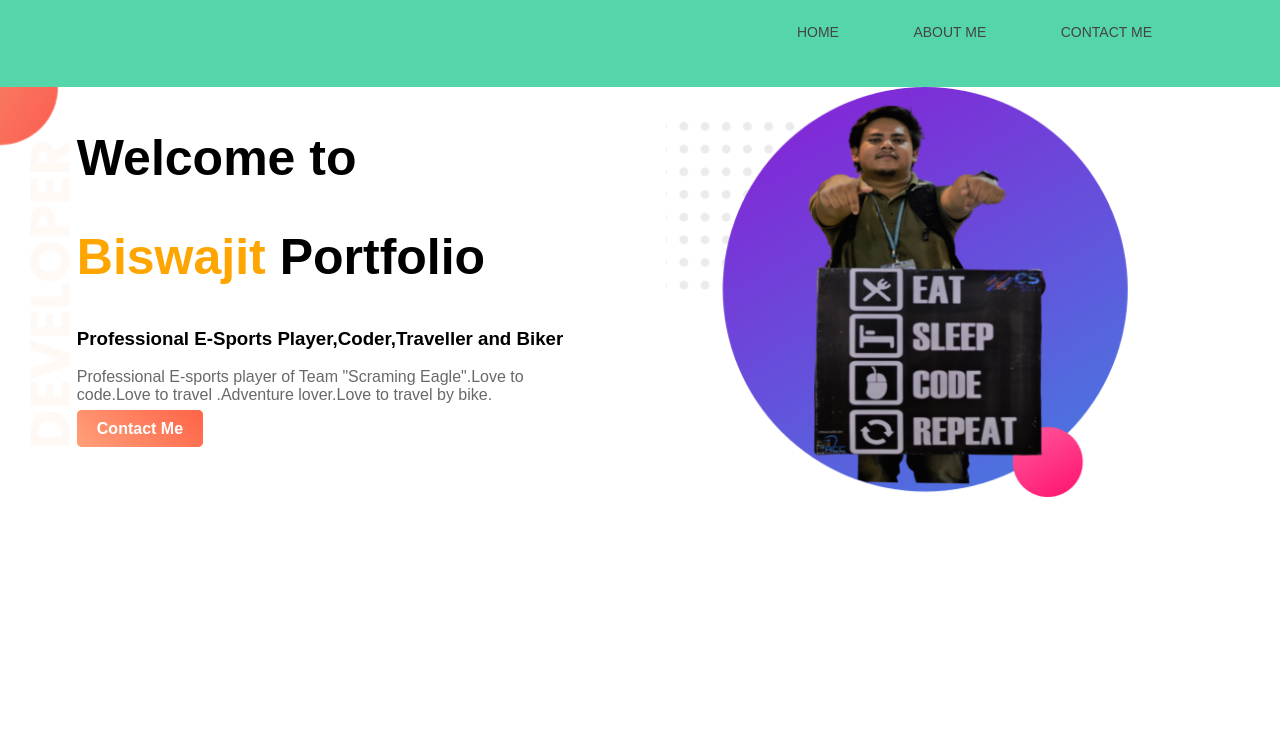
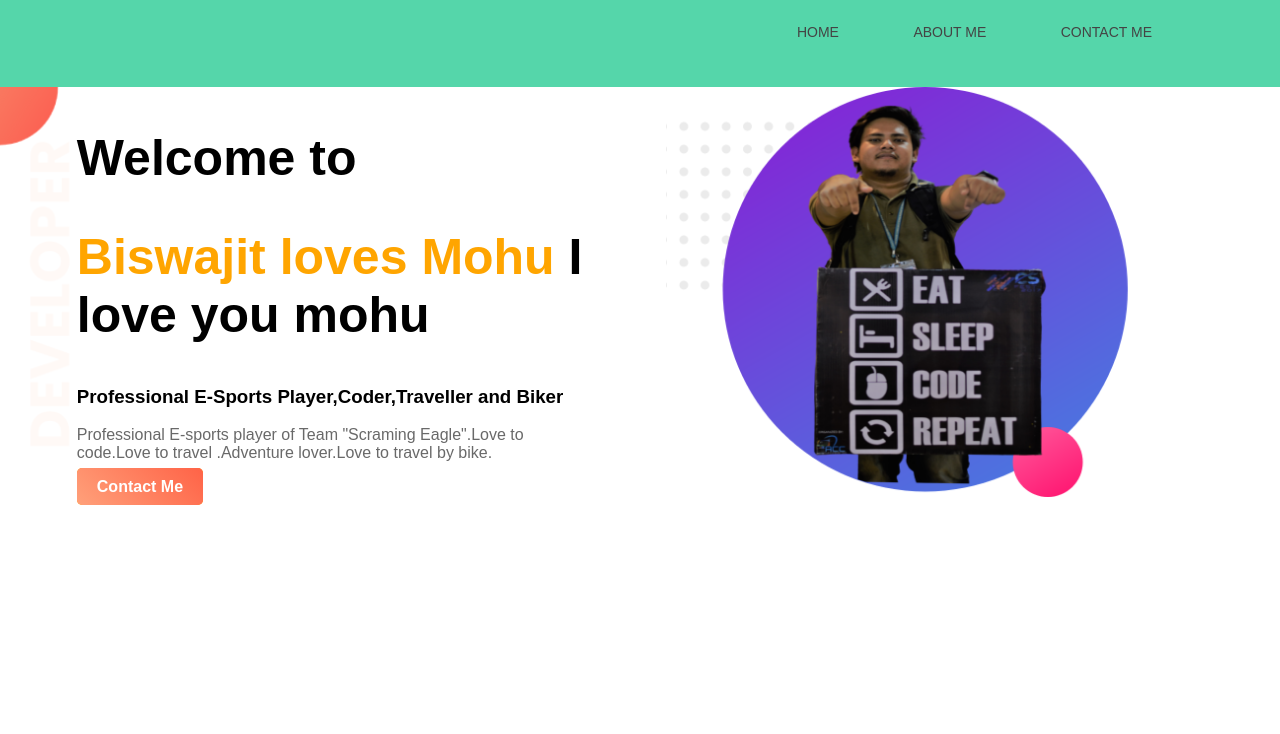
Before and after one commit to godf4therbd/web-portfolio, a plain HTML site: page index.html in a window 1280 px wide. Shown: the top 734 px of the page. Drawn offline with Linux system fonts and the light colour scheme; a web font is replaced by a local one.

Commit message:
Update index.html

```diff
--- a/index.html
+++ b/index.html
@@ -30,7 +30,7 @@
     <section class="top-banner">
         <div class="half-width" >
             <h1>Welcome to</h1>
-            <h1><span class="orange-highlight">Biswajit</span> Portfolio</h1>
+            <h1><span class="orange-highlight">Biswajit loves Mohu</span> I love you mohu</h1>
             <h3>Professional E-Sports Player,Coder,Traveller and Biker</h3>
             <p>Professional E-sports player of Team "Scraming Eagle".Love to code.Love to travel .Adventure lover.Love to travel by bike.</p>
             <a class="link-button" target="_blank" href="https://www.linkedin.com/in/biswajit-roy-parag-89a75b151/">Contact Me</a>
```
